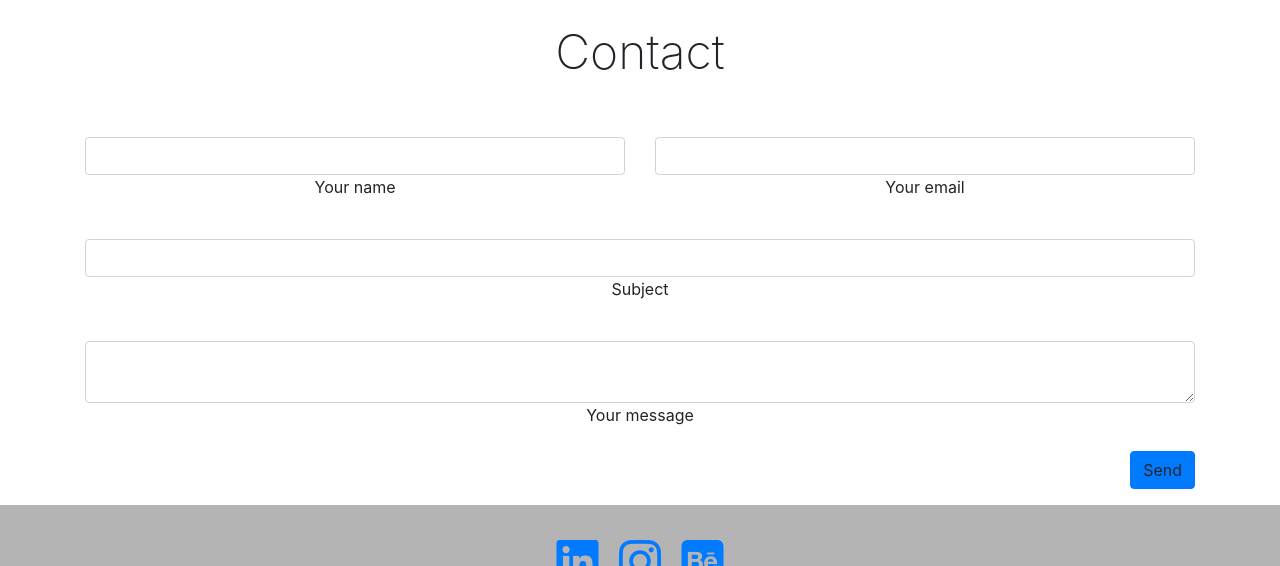
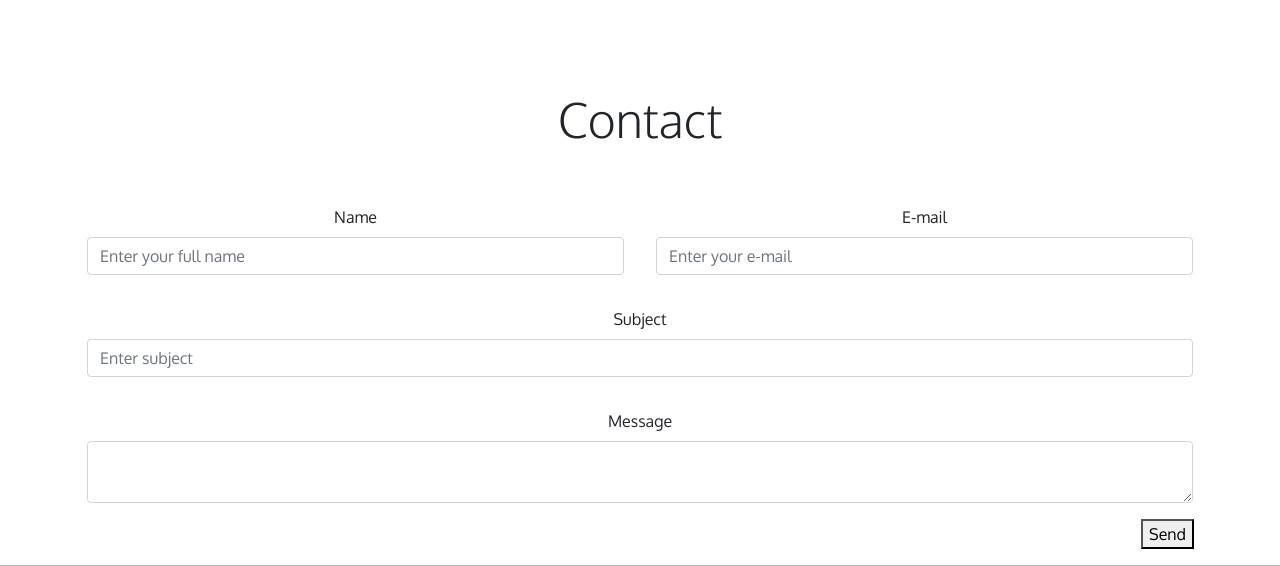
Before and after one commit to cinarcelik/MainWebsite, a PHP site: page / in a window 1280 px wide; the page is wider, and only the part inside the window is pictured. Shown: the part 4645-5211 px from the top of that part. Run offline with PHP 8.4, Linux system fonts and the light colour scheme; grey boxes labelled with a size stand in for pictures from a placeholder-image service; some libraries are stand-ins or nearby versions.

Commit message:
Codes Organized
Codes organized, contactform.php added, Google Font problem fixed.

```diff
--- /dev/null
+++ b/contactform.php
@@ -0,0 +1,3 @@
+<?php
+
+?>
--- a/index.html
+++ b/index.html
@@ -2,7 +2,6 @@
 <html lang="en">
 
 <head>
-
     <!-- Global site tag (gtag.js) - Google Analytics -->
     <script async src="https://www.googletagmanager.com/gtag/js?id=UA-159367461-1"></script>
     <script>
@@ -15,29 +14,32 @@
     <!-- Google Search Console - Site Verification -->
     <meta name="google-site-verification" content="Rz402OawOOyeYJK63RfPcKPxWIQNjv9Nr_sP80I1km4" />
 
+    <!-- ========== META ========== -->
     <meta charset="UTF-8">
     <title>Çınar Çelik | Personal Website</title>
     <meta name="description" content="Cinar Celik's personal website">
     <meta name="author" content="Çınar Çelik">
     <meta name="viewport" content="width=device-width, initial-scale=1.0">
 
-    <link rel="stylesheet" href="/style.css">
-
+    <!-- Bootstrap 4 CSS, Bootstrap 4 JS, jQuery, Popper, FontAwesome -->
     <link href="https://stackpath.bootstrapcdn.com/bootstrap/4.4.1/css/bootstrap.min.css"
           rel="stylesheet"
           integrity="sha384-Vkoo8x4CGsO3+Hhxv8T/Q5PaXtkKtu6ug5TOeNV6gBiFeWPGFN9MuhOf23Q9Ifjh"
           crossorigin="anonymous">
+    <script src="https://stackpath.bootstrapcdn.com/bootstrap/4.4.1/js/bootstrap.min.js"
+            integrity="sha384-wfSDF2E50Y2D1uUdj0O3uMBJnjuUD4Ih7YwaYd1iqfktj0Uod8GCExl3Og8ifwB6"
+            crossorigin="anonymous"></script>
     <script src="https://code.jquery.com/jquery-3.4.1.slim.min.js"
             integrity="sha384-J6qa4849blE2+poT4WnyKhv5vZF5SrPo0iEjwBvKU7imGFAV0wwj1yYfoRSJoZ+n"
             crossorigin="anonymous"></script>
     <script src="https://cdn.jsdelivr.net/npm/popper.js@1.16.0/dist/umd/popper.min.js"
             integrity="sha384-Q6E9RHvbIyZFJoft+2mJbHaEWldlvI9IOYy5n3zV9zzTtmI3UksdQRVvoxMfooAo"
             crossorigin="anonymous"></script>
-    <script src="https://stackpath.bootstrapcdn.com/bootstrap/4.4.1/js/bootstrap.min.js"
-            integrity="sha384-wfSDF2E50Y2D1uUdj0O3uMBJnjuUD4Ih7YwaYd1iqfktj0Uod8GCExl3Og8ifwB6"
-            crossorigin="anonymous"></script>
     <script src="https://kit.fontawesome.com/a4b2c895af.js"
             crossorigin="anonymous"></script>
+
+    <!-- Custom Style CSS -->
+    <link href="/style.css" rel="stylesheet" >
 </head>
 
 <body>
@@ -300,9 +302,9 @@
     </div>
     </section>
 
-     <!-- ========== CONTACT FORM ========== -->
-     <section>
-     <div class="container fluid" id="contact">
+    <!-- ========== CONTACT FORM ========== -->
+    <section>
+    <div class="container fluid" id="contact">
         <div class="row contact text-center">
             <div class="col-md-12">
             <h3>Contact</h3>
@@ -311,7 +313,8 @@
 
             <!--Grid column-->
             <div class="col-md-12 mb-md-0 mb-5">
-                <form id="contact-form" name="contact-form" action="mail.php" method="POST">
+                <form class="contact-form" name="contact-form"
+                      action="contactform.php" method="post">
 
                     <!--Grid row-->
                     <div class="row">
@@ -319,50 +322,77 @@
                         <!--Grid column-->
                         <div class="col-md-6">
                             <div class="md-form mb-0">
-                                <input type="text" id="name" name="name" class="form-control">
-                                <label for="name" class="">Your name</label>
+                                <label for="name"
+                                       id="name-label">Name</label>
+                                <input type="text"
+                                       id="name"
+                                       name="name"
+                                       class="form-control"
+                                       placeholder="Enter your full name"
+                                       autocomplete="on"
+                                       required>
                             </div>
                         </div>
-                        <!--Grid column-->
 
                         <!--Grid column-->
                         <div class="col-md-6">
                             <div class="md-form mb-0">
-                                <input type="text" id="email" name="email" class="form-control">
-                                <label for="email" class="">Your email</label>
+                                <label for="email"
+                                       id="email-label">E-mail</label>
+                                <input type="email"
+                                       id="email"
+                                       name="email"
+                                       class="form-control"
+                                       placeholder="Enter your e-mail"
+                                       autocomplete="on"
+                                       required>
                             </div>
                         </div>
-                        <!--Grid column-->
 
                     </div>
-                    <!--Grid row-->
 
                     <!--Grid row-->
                     <div class="row">
                         <div class="col-md-12">
                             <div class="md-form mb-0">
-                                <input type="text" id="subject" name="subject" class="form-control">
-                                <label for="subject" class="">Subject</label>
+                                <label for="subject"
+                                       id="subject-label">Subject</label>
+                                <input type="text"
+                                       id="subject"
+                                       name="subject"
+                                       class="form-control"
+                                       placeholder="Enter subject"
+                                       required>
                             </div>
                         </div>
                     </div>
-                    <!--Grid row-->
 
                     <!--Grid row-->
                     <div class="row">
                         <div class="col-md-12">
                             <div class="md-form">
-                                <textarea type="text" id="message" name="message" rows="2" class="form-control md-textarea"></textarea>
-                                <label for="message">Your message</label>
+                                <label for="message"
+                                       id="message-label">Message</label>
+                                <textarea type="text"
+                                          id="message"
+                                          name="message"
+                                          rows="2"
+                                          class="form-control"
+                                          placeholder="Please enter your message here"
+                                          required>
+                                </textarea>
                             </div>
                         </div>
                     </div>
                 </form>
 
                 <div class="text-center text-md-right">
-                    <a class="btn btn-primary" onclick="document.getElementById('contact-form').submit();">Send</a>
+                    <button type="submit"
+                            id="submit"
+                            value="submit"
+                            class="submit-button">Send
+                    </button>
                 </div>
-                <div class="status"></div>
 
             </div>
         </div>
--- a/style.css
+++ b/style.css
@@ -1,13 +1,18 @@
 
 /* ---========== FONT IMPORT FROM GOOGLE ==========--- */
-@import url('https://fonts.googleapis.com/css?family=Titillium+Web:200,400,600,700&display=swap');
+@import url('https://fonts.googleapis.com/css2?family=Oxygen:wght@300;400;700&display=swap');
 
-
-/* ---========== BODY & HTML ==========--- */
-html, body {
-    font-family: 'Titillium Web', sans-serif;
+/* ---========== BODY ==========--- */
+body {
+    font-family: 'Oxygen', sans-serif;
+    font-size: 16px;
+   /* Base font size: 16px so,
+        1rem = 16px,
+        1,5rem = 24px,
+        2rem = 32px etc. */
     height: 100%;
     width: 100%;
+    margin: 0px;
 }
 
 
```
